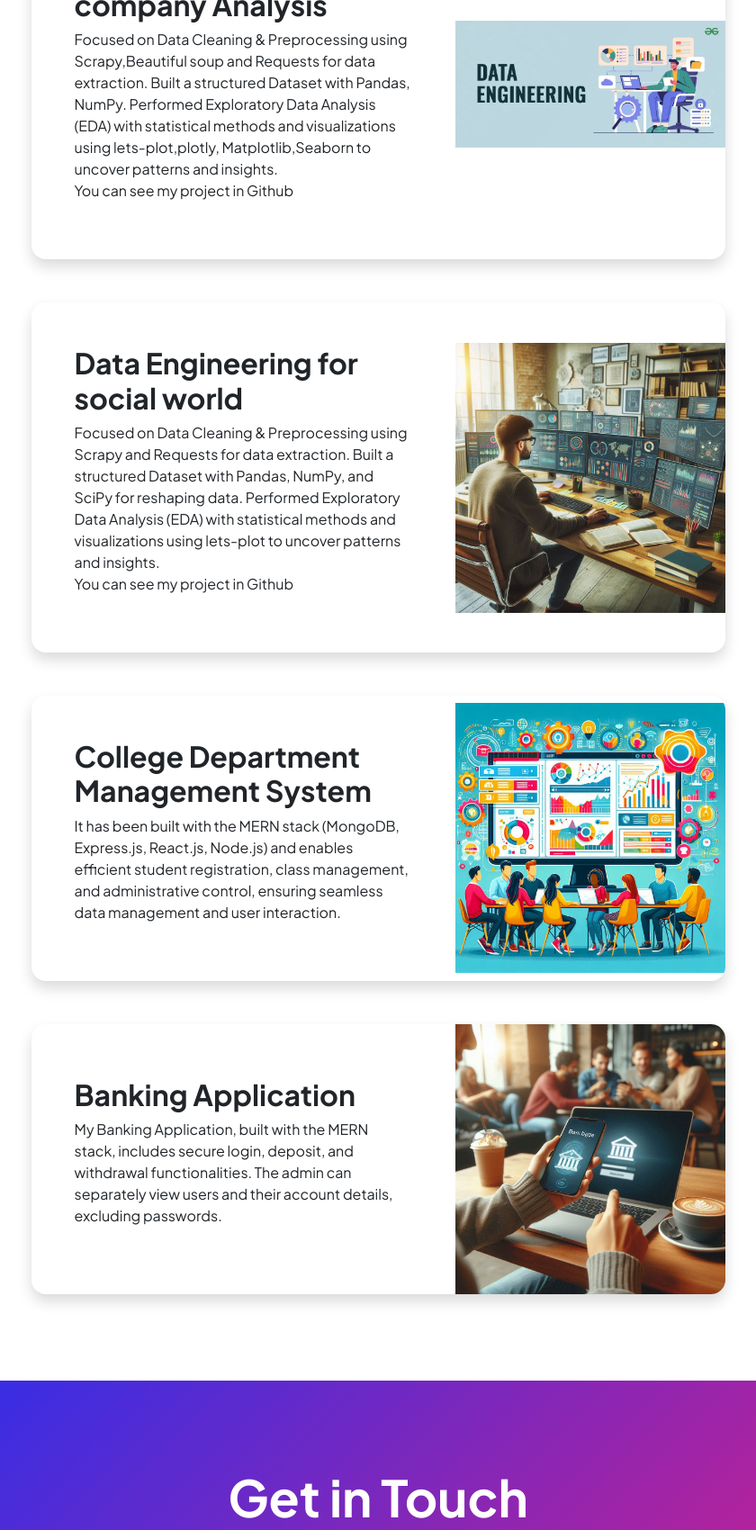
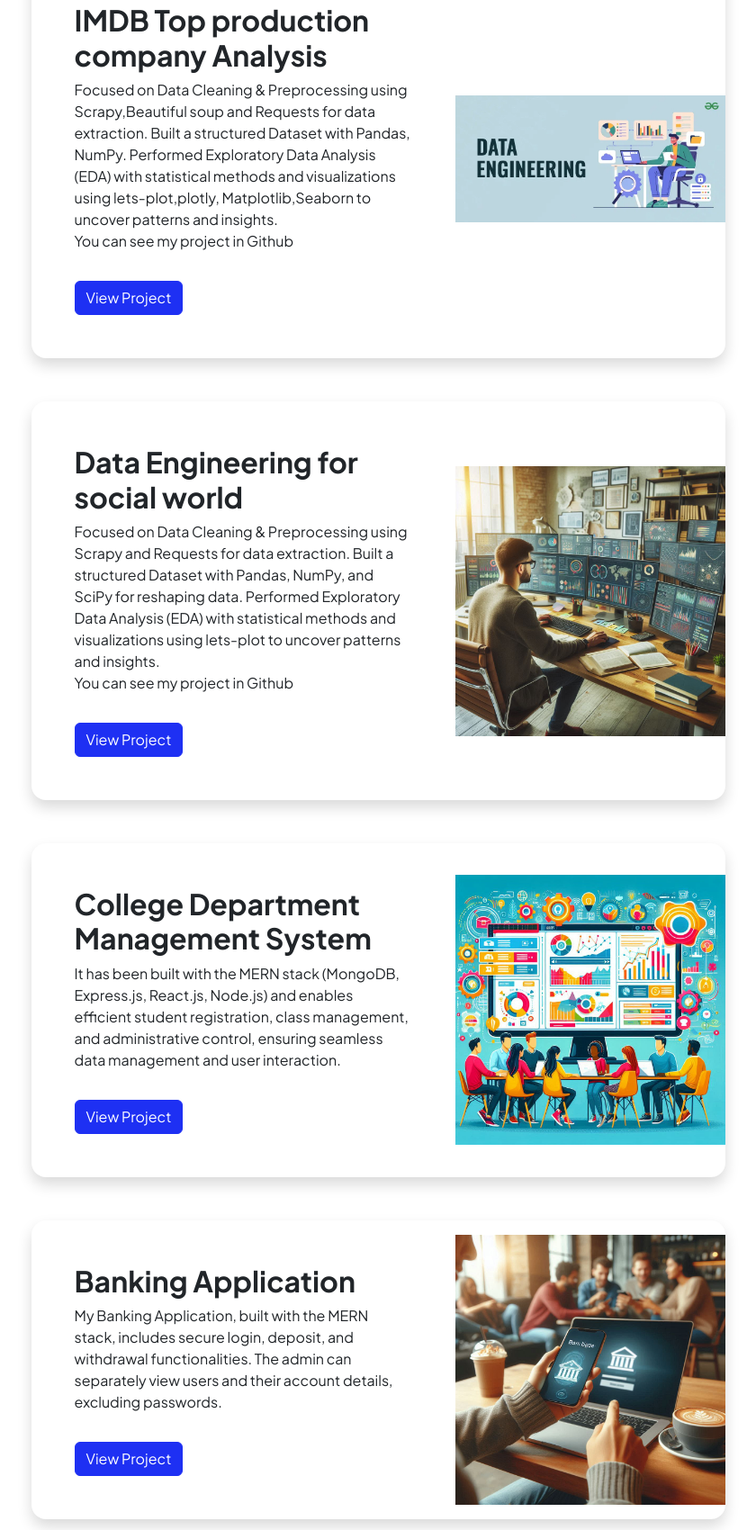
Before and after one commit to suresh0615/sureshkumar_Portfolio, a plain HTML site: page index.html in a window 1280 px wide. Shown: the part 4566-6266 px from the top of the page at 90% size, without its empty margins (220-1060 px from the left). Drawn offline with nearby package versions, Linux system fonts and the light colour scheme.

Commit message:
Update index.html

```diff
--- a/index.html
+++ b/index.html
@@ -609,6 +609,10 @@
                                             <div class="d-flex align-items-center bg-light rounded-4 p-3 h-100">HTML &
                                                 CSS</div>
                                         </div>
+                                        <div class="col">
+                                        <div class="d-flex align-items-center bg-light rounded-4 p-3 h-100">Bootstrap(Beginer)
+                                        </div>
+                                        </div>
                                     </div>
                                 </div>
                             </div>
@@ -636,6 +640,9 @@
                                             Pandas, NumPy. Performed
                                             Exploratory Data Analysis (EDA) with statistical methods and
                                             visualizations using lets-plot,plotly, Matplotlib,Seaborn to uncover patterns and insights.<br> You can see my project in Github </p>
+                                        <a href="https://github.com/suresh0615/Data-Engineering" target="_blank" class="btn btn-primary mt-3">
+				                            View Project
+					                    </a>
                                     </div>
                                     <img class="img-fluid" src="./assets/Data-engineering.webp"
                                         alt="data engineering" <img class="img-fluid"
@@ -656,6 +663,9 @@
                                             Pandas, NumPy, and SciPy for reshaping data. Performed
                                             Exploratory Data Analysis (EDA) with statistical methods and
                                             visualizations using lets-plot to uncover patterns and insights.<br> You can see my project in Github </p>
+                                        <a href="https://github.com/suresh0615/Data-Engineering" target="_blank" class="btn btn-primary mt-3">
+						                    View Project
+					                    </a>
                                     </div>
                                     <img class="img-fluid" src="./assets/a person working with data for data engineering.png"
                                         alt="data engineering" <img class="img-fluid"
@@ -675,6 +685,9 @@
                                             Node.js) and enables efficient student registration, class management, and
                                             administrative control, ensuring seamless data management and user
                                             interaction.</p>
+                                        <a href="https://college-department-frontend.onrender.com" target="_blank" class="btn btn-primary mt-3">
+						                View Project
+					                    </a>
                                     </div>
                                     <img class="img-fluid" src="./assets/college department management system.png"
                                         alt="College Department Management System" <img class="img-fluid"
@@ -692,6 +705,9 @@
                                         <p>My Banking Application, built with the MERN stack, includes secure login,
                                             deposit, and withdrawal functionalities. The admin can separately view users
                                             and their account details, excluding passwords.</p>
+                                        <a href="https://banking-frontend-sip3.onrender.com" target="_blank" class="btn btn-primary mt-3">
+						                    View Project
+					                    </a>
                                     </div>
                                     <img class="img-fluid"
                                         src="./assets/realistic image of a person using a banking application.png"
```
